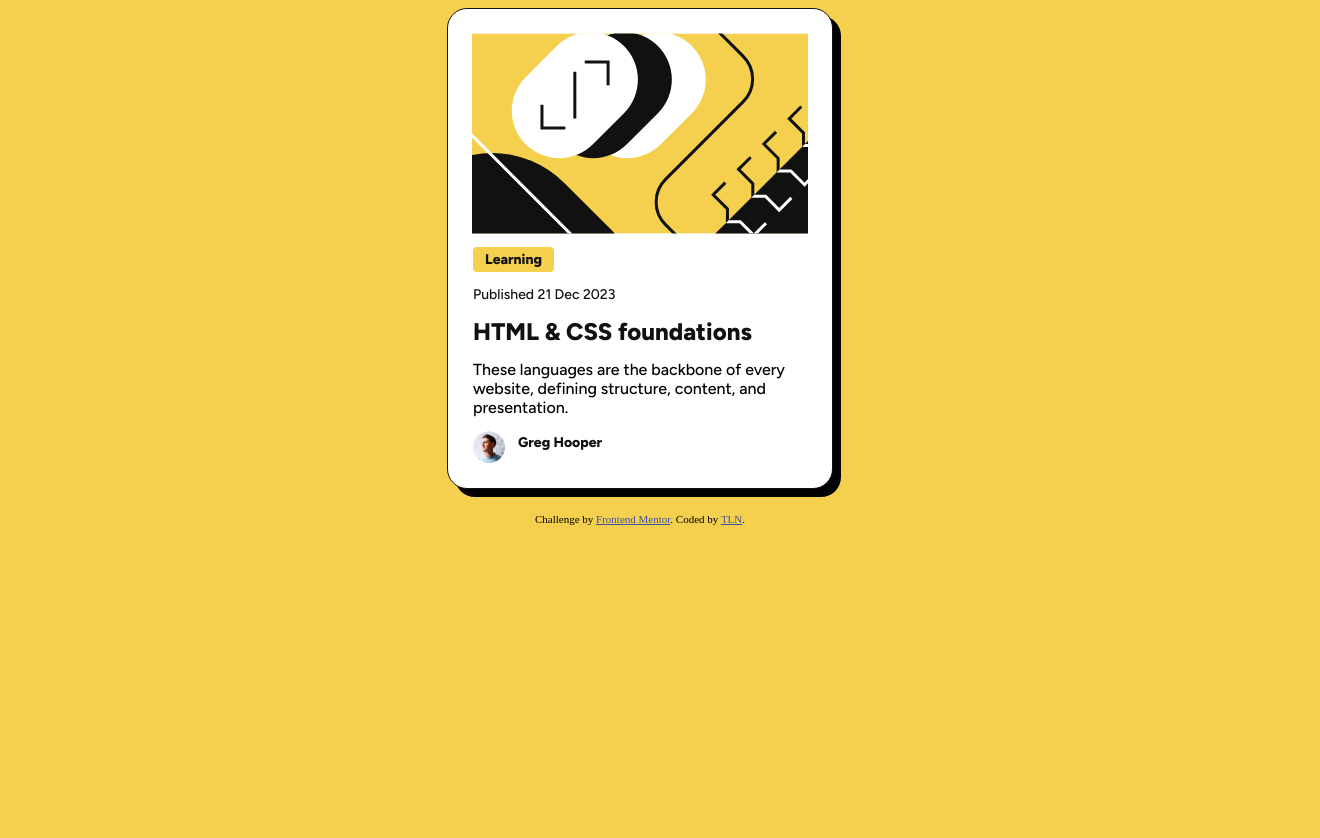
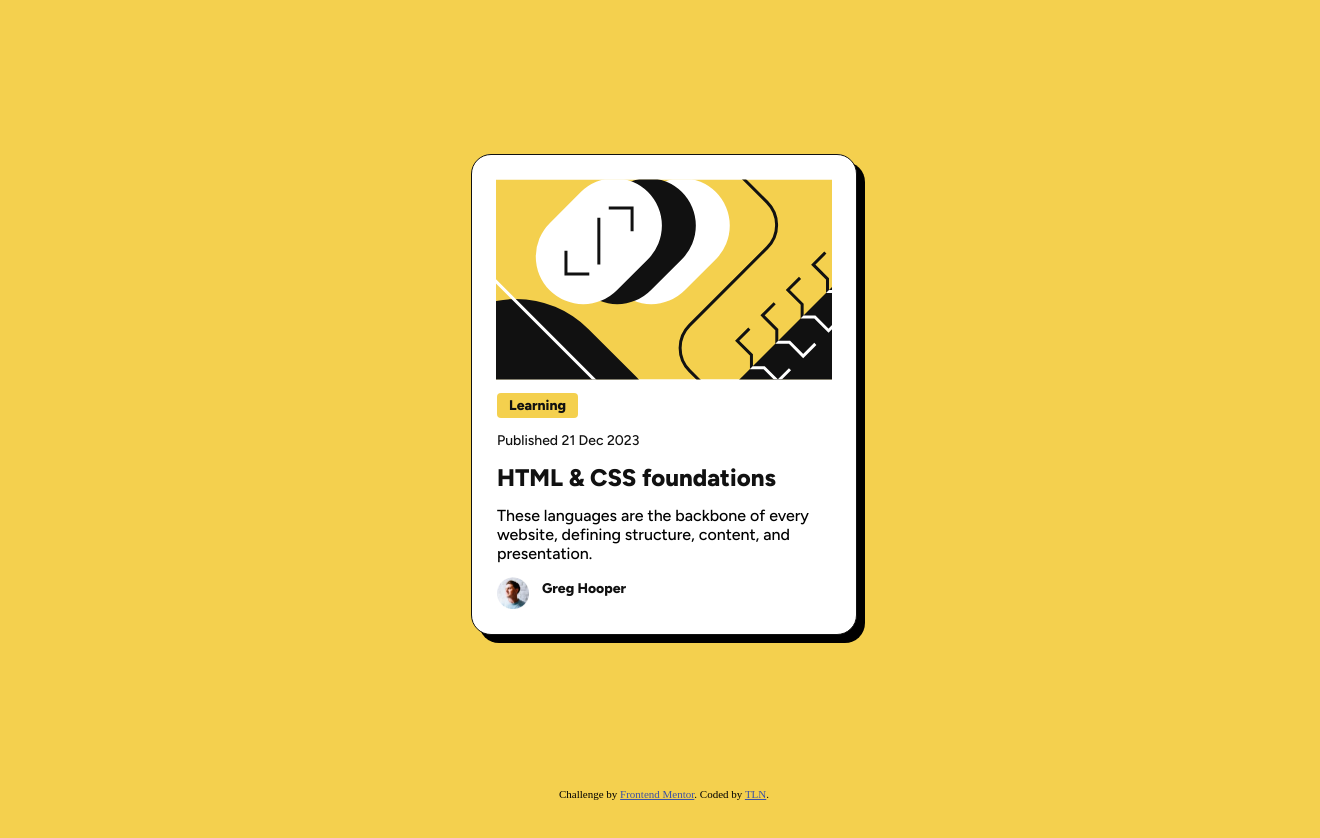
Before and after one commit to luanch2016/blog_preview_card, a plain HTML site: page index.html in a window 1280 px wide. Shown: the whole page, 1320 px wide, since content can reach past the window. Before the commit the page ends 800 px from the top, so only its background shows below. Drawn offline with Linux system fonts and the light colour scheme.

Commit message:
Changes to CSS code to correctly align card

```diff
--- a/style.css
+++ b/style.css
@@ -1,6 +1,13 @@
 body
 {
     background-color: hsl(47, 88%, 63%);
+    display: flex;
+    flex-direction: column;
+    width: 100vw;
+    height: 100vh;
+    justify-content: center;
+    align-items: center;
+    padding: 1rem;
 }
 #description{
     /* text-preset-3-bold */
@@ -87,7 +94,7 @@ body
     align-items: center;
     gap: var(--spacing-150, 12px);
     max-width: 336px;
-    margin:1px auto;
+    margin:auto;
     padding: var(--spacing-200, 24px);
     border-radius: 20px;
     border: 1px solid var(--color-gray-950, #111);
```
